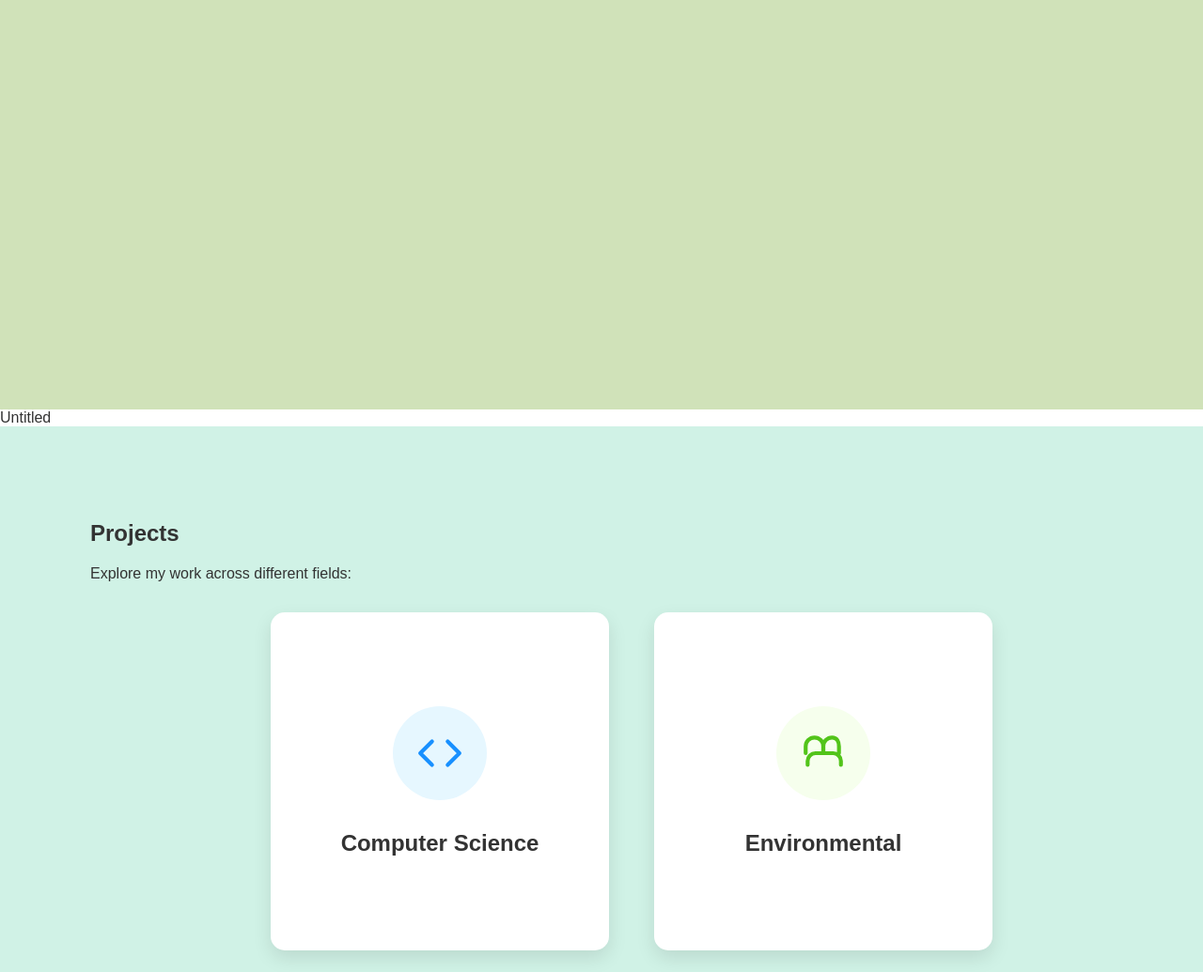
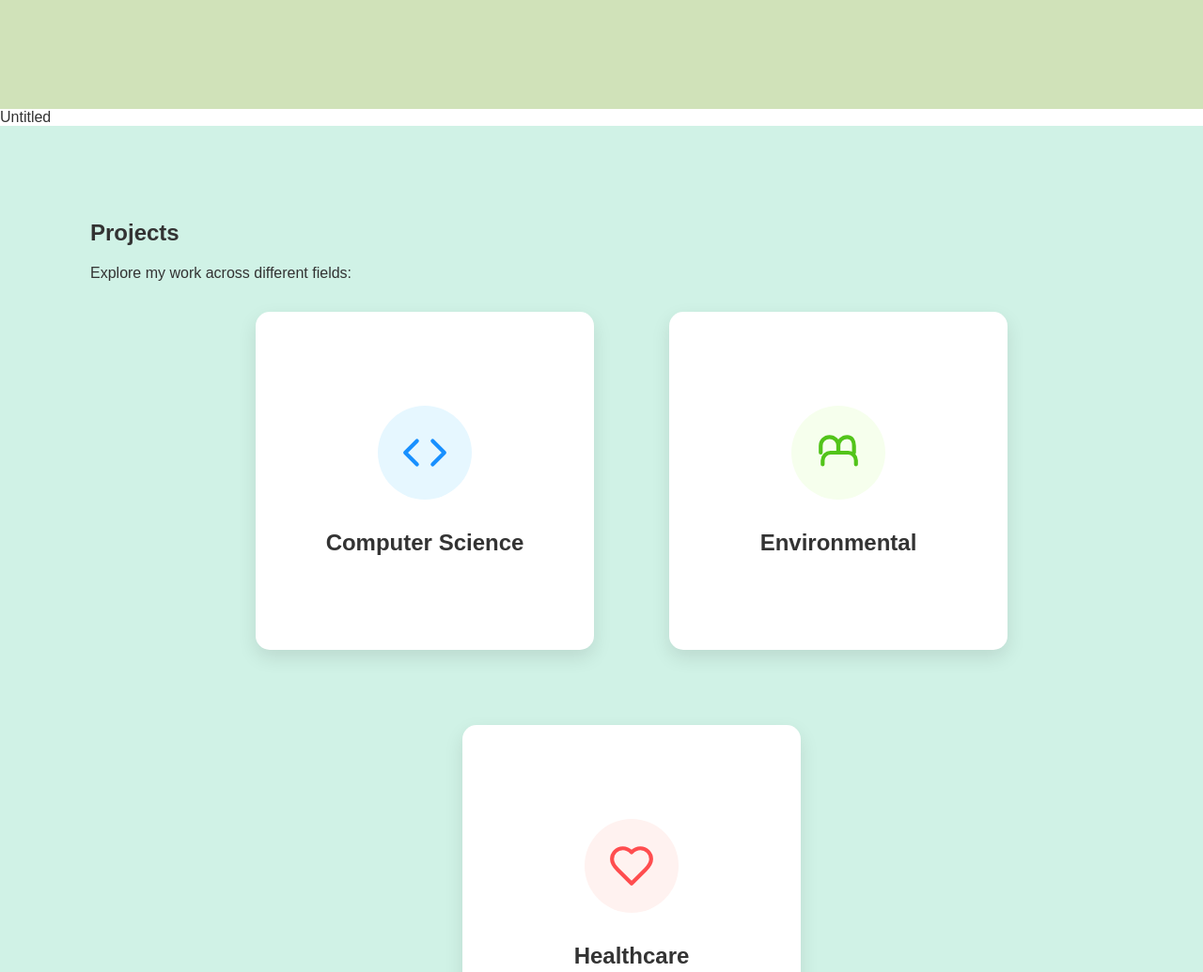
Before and after one commit to emmagsun/messing_around, a plain HTML site: page index.html in a window 1280 px wide. Shown: the part 1340-2375 px from the top of the page at 94% size. Drawn offline with Linux system fonts and the light colour scheme.

Commit message:
Update style.css

```diff
--- a/style.css
+++ b/style.css
@@ -57,11 +57,15 @@ nav a:hover {
 
 /* Section Styling */
 .section {
-    min-height: 100vh;
+    min-height: 80vh;  /* Changed from 100vh to 80vh */
     width: 100%;
     padding: 2rem;
     scroll-snap-align: start;
     position: relative;
+}
+
+#projects.section {
+    min-height: 60vh;  /* Added this completely new rule */
 }
 
 #home {
@@ -168,7 +172,7 @@ html {
 .project-categories {
     display: flex;
     justify-content: center;
-    gap: 3rem;
+    gap: 5rem;
     margin-top: 2rem;
     flex-wrap: wrap;
 }
```
